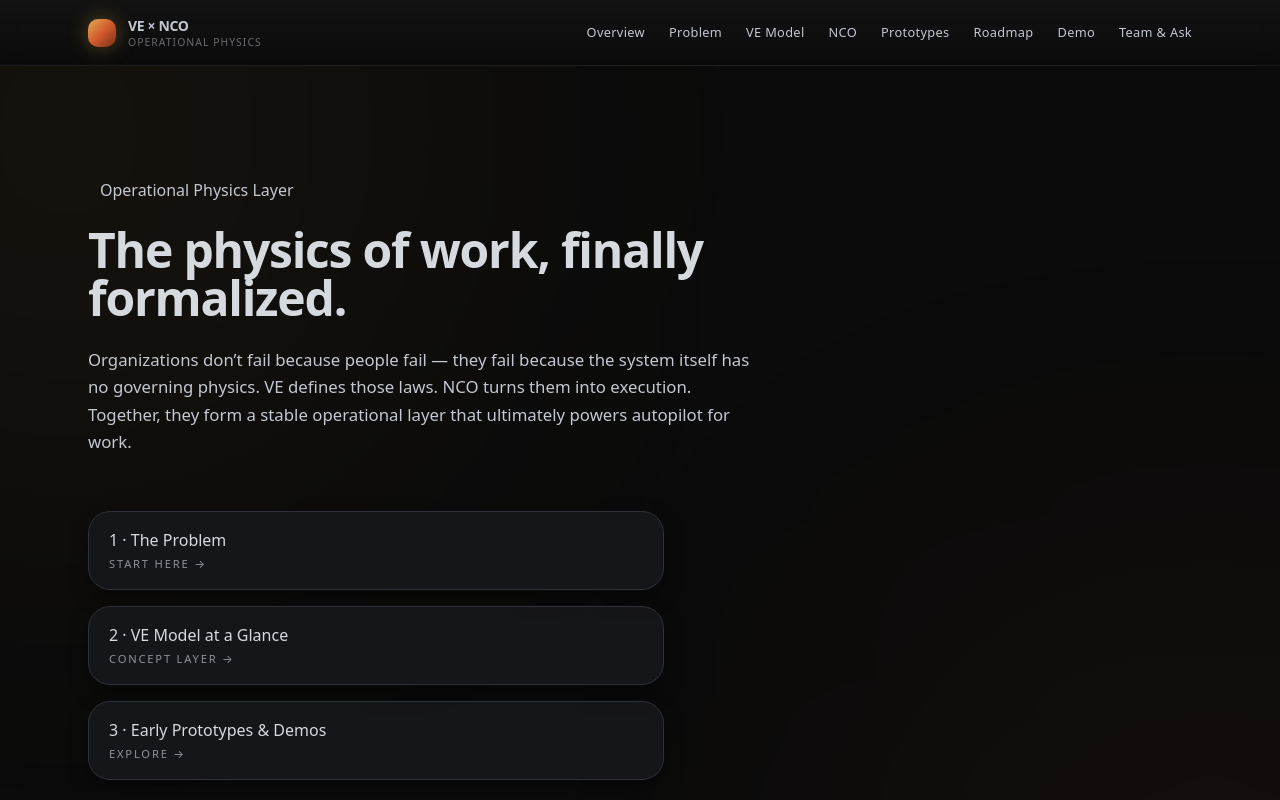
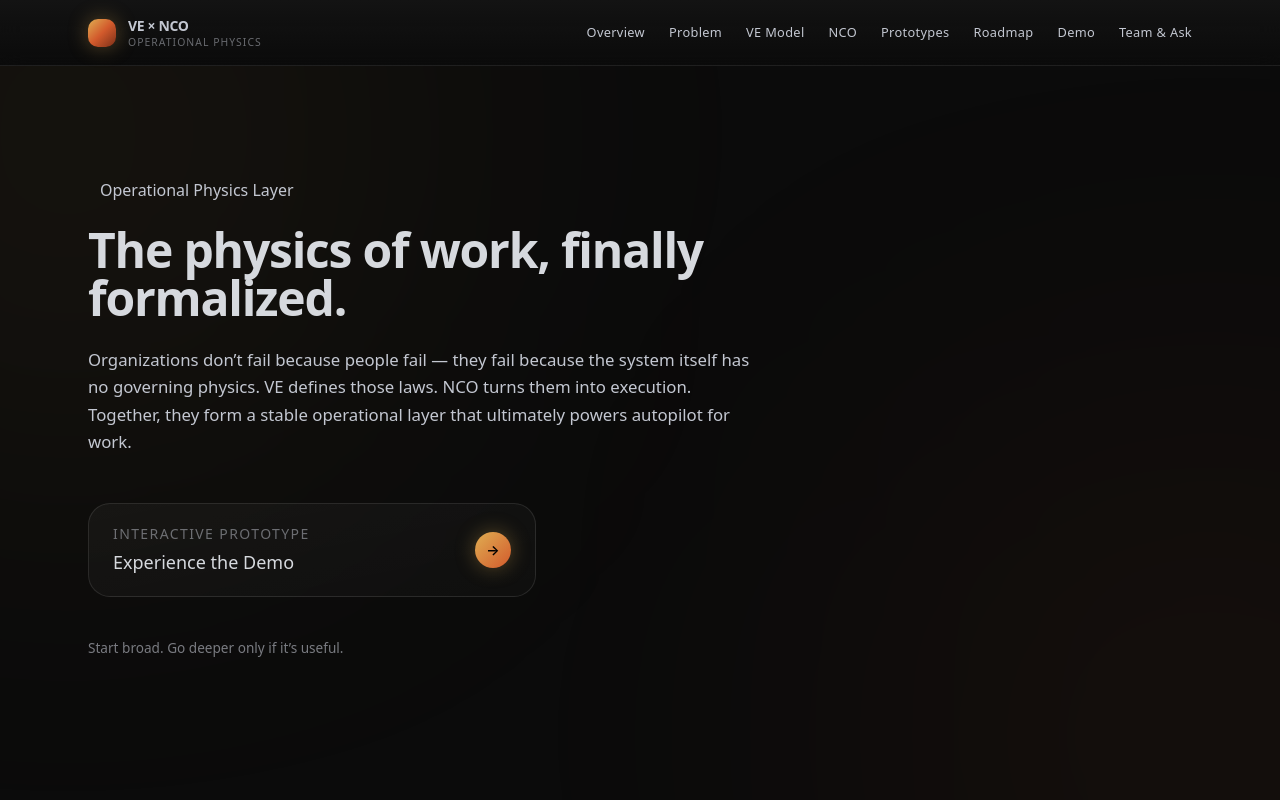
Before and after one commit to VertandErnie/vexnco-site, a Next.js app: page / in a window 1280 px wide. Shown: the top 800 px of the page. Built offline with nearby package versions, Linux system fonts and the light colour scheme.

Commit message:
Update page.jsx

```diff
--- a/app/page.jsx
+++ b/app/page.jsx
@@ -30,23 +30,48 @@ export default function HomePage() {
         </p>
 
         {/* Entry points */}
-        <div className="mt-14 grid gap-4 max-w-xl">
-          <VEMicroCard
-            title="1 · The Problem"
-            subtitle="Start Here"
-            href="/problem"
-          />
-          <VEMicroCard
-            title="2 · VE Model at a Glance"
-            subtitle="Concept Layer"
-            href="/model"
-          />
-          <VEMicroCard
-            title="3 · Early Prototypes & Demos"
-            subtitle="Explore"
-            href="/prototypes"
-          />
+        <div className="mt-12 max-w-md">
+  <a
+    href="/demo"
+    className="
+      group
+      relative
+      block
+      rounded-[22px]
+      border border-white/10
+      bg-gradient-to-br from-white/[0.04] to-white/[0.02]
+      px-6 py-5
+      transition-all
+      hover:border-[#E0AE52]/40
+      hover:shadow-[0_0_40px_rgba(224,174,82,0.12)]
+    "
+  >
+    <div className="flex items-center justify-between">
+      <div>
+        <div className="text-sm uppercase tracking-widest text-frost/50">
+          Interactive Prototype
         </div>
+        <div className="mt-1 text-lg font-medium text-concrete">
+          Experience the Demo
+        </div>
+      </div>
+
+      <div className="
+        h-9 w-9 rounded-full
+        bg-gradient-to-br from-[#E0AE52] to-[#D25A2C]
+        text-black
+        flex items-center justify-center
+        text-sm font-semibold
+        shadow-[0_0_20px_rgba(224,174,82,0.35)]
+        group-hover:scale-105
+        transition
+      ">
+        →
+      </div>
+    </div>
+  </a>
+</div>
+
 
         {/* Gentle guidance (not a panel) */}
         <p className="mt-10 max-w-xl text-[0.85rem] text-frost/60">
```
